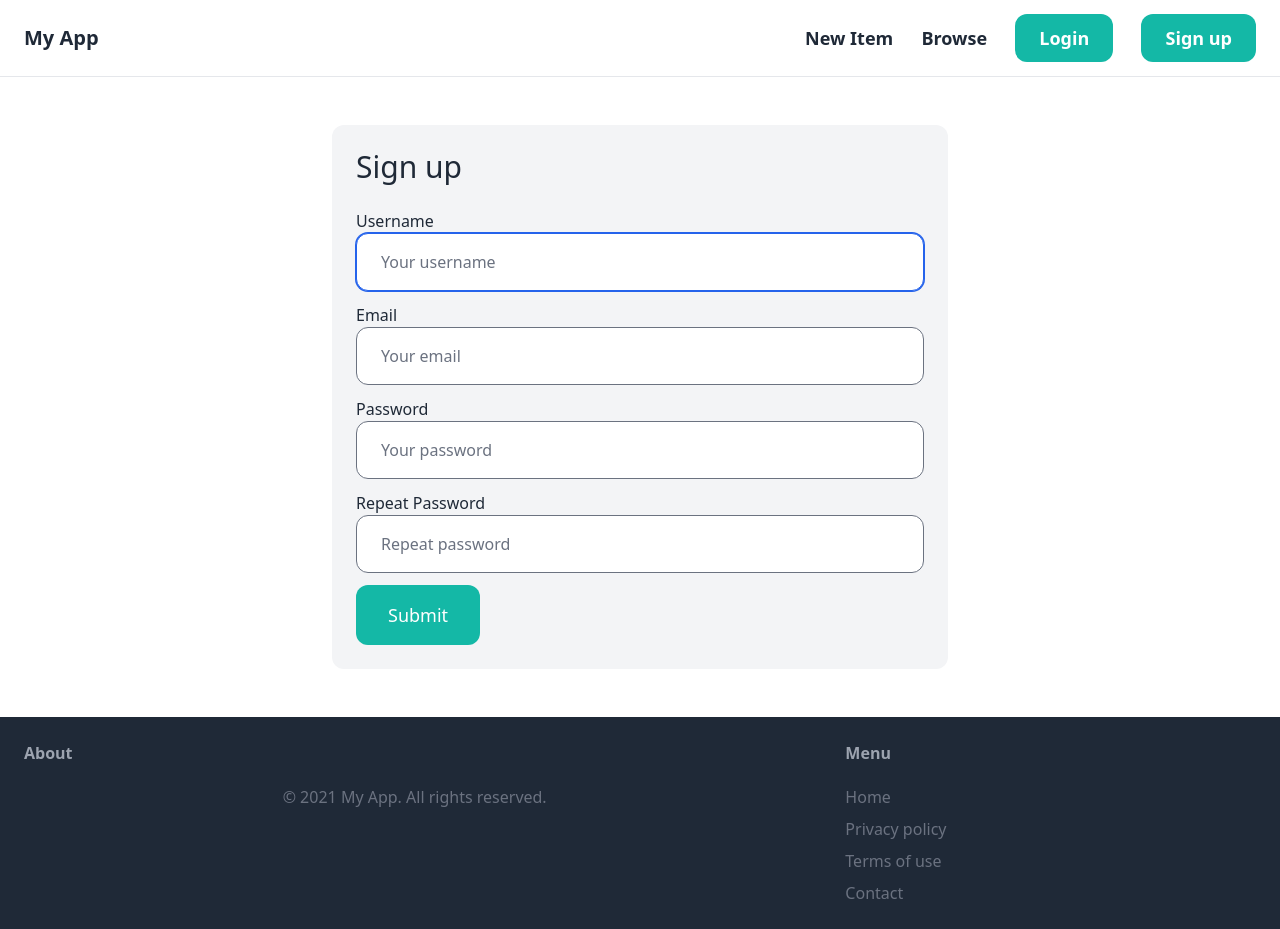
After one commit to Blaicy/Ecommerce, a Django app: page /signup/ in a window 1280 px wide. The commit adds this page. Run offline with Django 5.2, Linux system fonts and the light colour scheme; some libraries are stand-ins or nearby versions.

Commit message:
Log in changes

```diff
--- a/my_app/core/forms.py
+++ b/my_app/core/forms.py
@@ -1,7 +1,35 @@
 from django import forms
-from django.contrib.auth.forms import UserCreationForm
+from django.contrib.auth.forms import UserCreationForm, AuthenticationForm
 from django.contrib.auth.models import User
+
+class LoginForm(AuthenticationForm):
+     username = forms.CharField(widget=forms.TextInput(attrs={
+        'placeholder': 'Your username',
+        'class': 'w-full py-4 px-6 rounded-xl'
+     }))
+password = forms.CharField(widget=forms.PasswordInput(attrs={
+        'placeholder': 'Your password',
+        'class': 'w-full py-4 px-6 rounded-xl'
+    }))
 
 class SignupForm(UserCreationForm):
     class Meta:
-        model = Userfields = ('username','email','password1','password2')
+        model = User
+        fields = ('username','email','password1','password2')
+
+    username = forms.CharField(widget=forms.TextInput(attrs={
+        'placeholder': 'Your username',
+        'class': 'w-full py-4 px-6 rounded-xl'
+    }))
+    email = forms.CharField(widget=forms.EmailInput(attrs={
+        'placeholder': 'Your email',
+        'class': 'w-full py-4 px-6 rounded-xl'
+    }))
+    password1 = forms.CharField(widget=forms.PasswordInput(attrs={
+        'placeholder': 'Your password',
+        'class': 'w-full py-4 px-6 rounded-xl'
+    }))
+    password2 = forms.CharField(widget=forms.PasswordInput(attrs={
+        'placeholder': 'Repeat password',
+        'class': 'w-full py-4 px-6 rounded-xl'
+    }))
--- a/my_app/core/templates/core/base.html
+++ b/my_app/core/templates/core/base.html
@@ -15,8 +15,13 @@
             <a href="#" class="text-lg font-semibold hover:text-gray-500">New Item</a>
             <a href="#" class="text-lg font-semibold hover:text-gray-500">Browse</a>
 
-            <a href="#" class="px-6 py-3 text-lg font-semibold bg-teal-500 text-white rounded-xl hover:bg-teal-700">Login</a>
-            <a href="#" class="px-6 py-3 text-lg font-semibold bg-teal-500 text-white rounded-xl hover:bg-gray-700">Sign up</a>
+            {% if request.user.is_authenticated %}
+            <a href="#" class="px-6 py-3 text-lg font-semibold bg-teal-500 text-white rounded-xl hover:bg-teal-700">Inbox</a>
+            <a href="#" class="px-6 py-3 text-lg font-semibold bg-teal-500 text-white rounded-xl hover:bg-gray-700">Dashboard</a>
+            {% else %}
+            <a href="{% url 'core:login' %}" class="px-6 py-3 text-lg font-semibold bg-teal-500 text-white rounded-xl hover:bg-teal-700">Login</a>
+            <a href="{% url 'core:signup' %}" class="px-6 py-3 text-lg font-semibold bg-teal-500 text-white rounded-xl hover:bg-gray-700">Sign up</a>
+            {% endif %}
 
         </div>
     </nav>
--- /dev/null
+++ b/my_app/core/templates/core/signup.html
@@ -0,0 +1,42 @@
+{% extends 'core/base.html' %}
+
+{% block title %}Sign up{% endblock %}
+
+{% block content %}
+<div class="w-1/2 my-6 mx-auto p-6 bg-gray-100 rounded-xl">
+    <h1 class="mb-6 text-3xl">Sign up</h1>
+    <form method="post" action=".">
+        {% csrf_token %}
+
+        <div class="mb-3">
+            <label class="in-line-block mb-2">Username</label><br>
+            {{ form.username }}
+        </div>
+        <div class="mb-3">
+            <label class="in-line-block mb-2">Email</label><br>
+            {{ form.email }}
+        </div>
+        <div class="mb-3">
+            <label class="in-line-block mb-2">Password</label><br>
+            {{ form.password1 }}
+        </div>
+        <div class="mb-3">
+            <label class="in-line-block mb-2">Repeat Password</label><br>
+            {{ form.password2 }}
+        </div>
+
+        {% if form.errors or form.non_field_errors %}
+        <div class="mb-3 p-6 bg-red-100 rounded-xl">
+            {% for field in form %}
+                {{ field.errors }}
+            {% endfor %}
+
+            {{ form.non_field_errors }}
+        </div>
+        {% endif %}
+
+        <button class="py-4 px-8 text-lg bg-teal-500 hover:bg-teal-700
+         rounded-xl text-white">Submit</button>
+    </form>
+</div>
+{% endblock %}
--- a/my_app/core/urls.py
+++ b/my_app/core/urls.py
@@ -1,10 +1,14 @@
+from django.contrib.auth import views as auth_views
 from django.urls import path
 
 from . import views
+from .forms import LoginForm
 
 app_name = 'core'
 
 urlpatterns = [
     path('',views.index, name='index'),
     path('contact/',views.contact, name='contact'),
+    path('signup/',views.signup,name='signup'),
+    path('login/',auth_views.LoginView.as_view(template_name='core/login.html', authentication_form=LoginForm), name='login')
 ]
--- a/my_app/core/views.py
+++ b/my_app/core/views.py
@@ -1,4 +1,4 @@
-from django.shortcuts import render
+from django.shortcuts import render, redirect
 
 from item.models import Category, Item
 
@@ -15,3 +15,17 @@ def index(request):
 def contact(request):
 
     return render(request, 'core/contact.html')
+
+def signup(request):
+    if request.method == 'POST':
+        form = SignupForm(request.POST)
+
+        if form.is_valid():
+            form.save()
+
+            return redirect('/login/')
+
+    else:
+        form = SignupForm()
+
+    return render(request, 'core/signup.html', {'form': form})
--- a/my_app/item/views.py
+++ b/my_app/item/views.py
@@ -1,3 +1,4 @@
+from django.contrib.auth.decorators import login_required
 from django.shortcuts import render,get_object_or_404
 from .models import Item
 
@@ -9,3 +10,6 @@ def detail(request,pk):
         'item' : item,
         'related_items' : related_items
     })
+
+def new(request):
+    return render(request, 'item/new.html')
--- a/my_app/my_app/settings.py
+++ b/my_app/my_app/settings.py
@@ -26,6 +26,10 @@ SECRET_KEY = 'django-insecure-!rkdddf#5b3w9$s#zv^igx-j0pe6m(6+8_rk&r_o@#!4l6@!3w
 DEBUG = True
 
 ALLOWED_HOSTS = []
+
+LOGIN_URL = '/login/'
+LOGIN_REDIRECT_URL = '/'
+LOGOUT_REDIRECT_URL = '/'
 
 
 # Application definition
--- a/my_app/theme/static/css/dist/styles.css
+++ b/my_app/theme/static/css/dist/styles.css
@@ -1078,28 +1109,46 @@ html {
   position: static;
 }
 
+.col-span-2 {
+  grid-column: span 2 / span 2;
+}
+
 .col-span-3 {
   grid-column: span 3 / span 3;
 }
 
-.col-span-2 {
-  grid-column: span 2 / span 2;
+.mx-auto {
+  margin-left: auto;
+  margin-right: auto;
+}
+
+.my-6 {
+  margin-top: 1.5rem;
+  margin-bottom: 1.5rem;
 }
 
 .mb-12 {
   margin-bottom: 3rem;
 }
 
+.mb-2 {
+  margin-bottom: 0.5rem;
+}
+
+.mb-3 {
+  margin-bottom: 0.75rem;
+}
+
 .mb-5 {
   margin-bottom: 1.25rem;
 }
 
+.mb-6 {
+  margin-bottom: 1.5rem;
+}
+
 .mt-6 {
   margin-top: 1.5rem;
-}
-
-.mb-6 {
-  margin-bottom: 1.5rem;
 }
 
 .block {
@@ -1118,12 +1167,20 @@ html {
   display: grid;
 }
 
+.w-1\/2 {
+  width: 50%;
+}
+
 .w-1\/3 {
   width: 33.333333%;
 }
 
 .w-2\/3 {
   width: 66.666667%;
+}
+
+.w-full {
+  width: 100%;
 }
 
 .grid-cols-3 {
@@ -1214,6 +1276,11 @@ html {
   padding-right: 1.5rem;
 }
 
+.px-8 {
+  padding-left: 2rem;
+  padding-right: 2rem;
+}
+
 .py-12 {
   padding-top: 3rem;
   padding-bottom: 3rem;
@@ -1222,6 +1289,11 @@ html {
 .py-3 {
   padding-top: 0.75rem;
   padding-bottom: 0.75rem;
+}
+
+.py-4 {
+  padding-top: 1rem;
+  padding-bottom: 1rem;
 }
 
 .py-6 {
@@ -1242,6 +1314,11 @@ html {
   line-height: 2rem;
 }
 
+.text-3xl {
+  font-size: 1.875rem;
+  line-height: 2.25rem;
+}
+
 .text-lg {
   font-size: 1.125rem;
   line-height: 1.75rem;
@@ -1250,11 +1327,6 @@ html {
 .text-xl {
   font-size: 1.25rem;
   line-height: 1.75rem;
-}
-
-.text-3xl {
-  font-size: 1.875rem;
-  line-height: 2.25rem;
 }
 
 .font-semibold {
```
Also changed, not shown: other parts of my_app/theme/static/css/dist/styles.css (+41 -5 lines), my_app/core/login.html (added, +34 -0 lines), my_app/item/forms.py (added, +8 -0 lines), package.json (renamed from my_app/theme/static_src/package.json).
